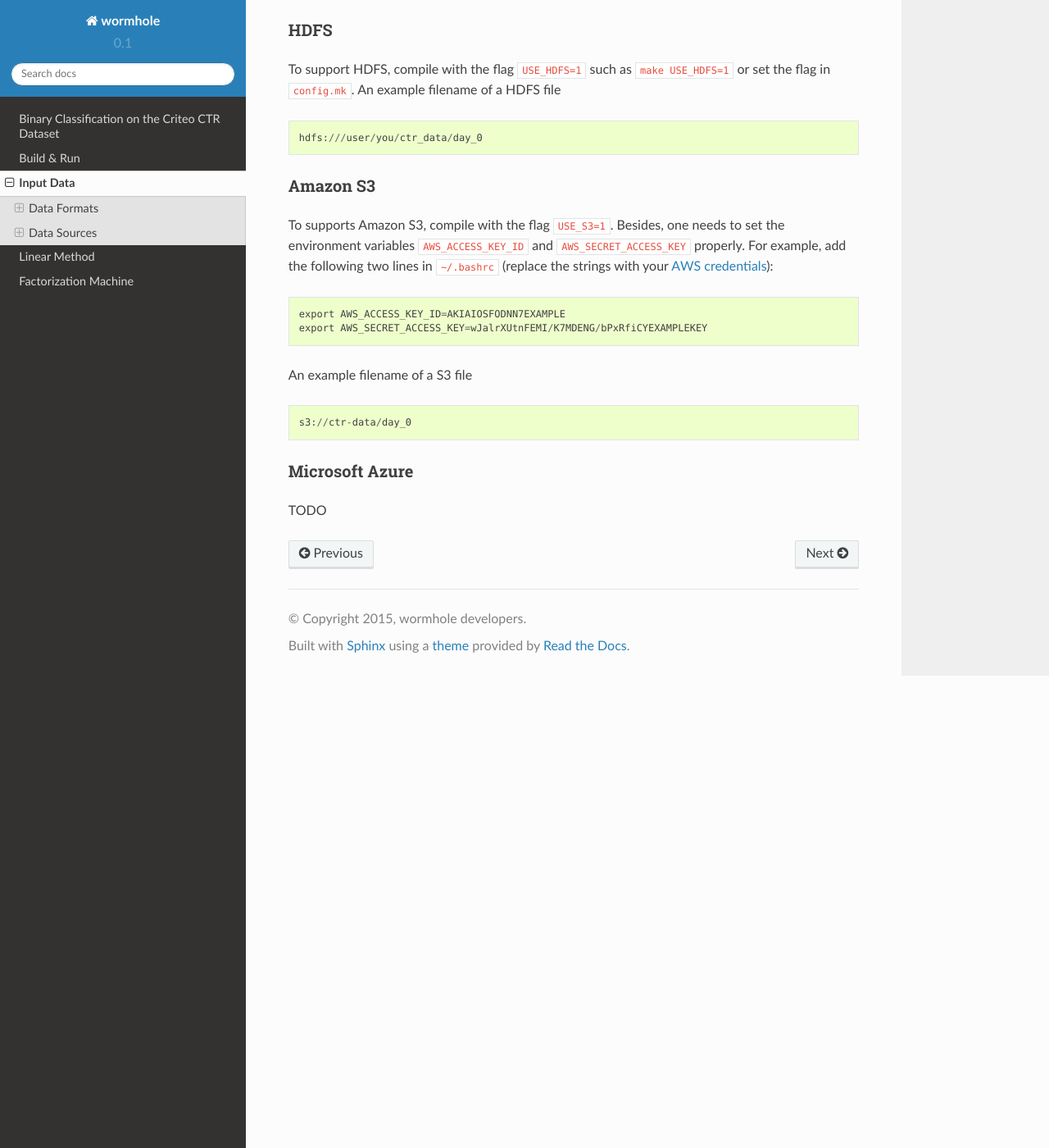
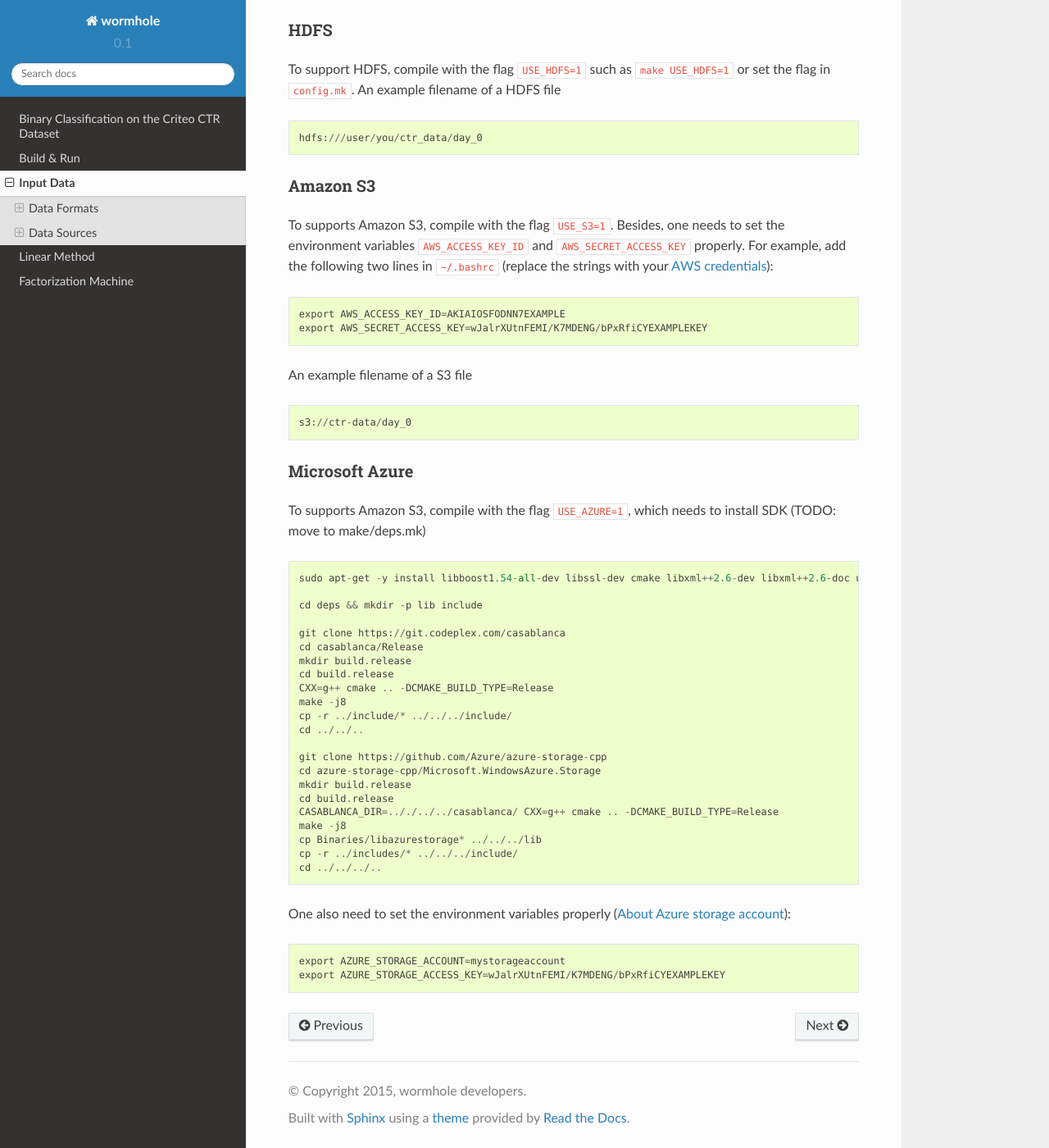
Before and after one commit to dmlc/wormhole, a Sphinx documentation site: the page built from doc/common/input.rst, in a window 1280 px wide and 1400 px high, scrolled down 1141 px. Shown: the whole window at 82% size. Built offline with Sphinx 7.4.7 and the Read the Docs theme 2.0.0, drawn with Linux system fonts in a browser that asks for light colours; some of the changed text lies outside the part shown.

Commit message:
update input/azure

```diff
--- a/doc/common/input.rst
+++ b/doc/common/input.rst
@@ -1,7 +1,7 @@
 Input Data
 ==========
 
-Wormhole supports various input data formats and sources.
+Wormhole supports various input data sources and formats.
 
 Data Formats
 ------------
@@ -78,4 +78,36 @@ An example filename of a S3 file ::
 Microsoft Azure
 ~~~~~~~~~~~~~~~
 
-TODO
+
+To supports Amazon S3, compile with the flag ``USE_AZURE=1``, which needs to
+install SDK (TODO: move to make/deps.mk) ::
+
+  sudo apt-get -y install libboost1.54-all-dev libssl-dev cmake libxml++2.6-dev libxml++2.6-doc uuid-dev
+
+  cd deps && mkdir -p lib include
+
+  git clone https://git.codeplex.com/casablanca
+  cd casablanca/Release
+  mkdir build.release
+  cd build.release
+  CXX=g++ cmake .. -DCMAKE_BUILD_TYPE=Release
+  make -j8
+  cp -r ../include/* ../../../include/
+  cd ../../..
+
+  git clone https://github.com/Azure/azure-storage-cpp
+  cd azure-storage-cpp/Microsoft.WindowsAzure.Storage
+  mkdir build.release
+  cd build.release
+  CASABLANCA_DIR=.././../../casablanca/ CXX=g++ cmake .. -DCMAKE_BUILD_TYPE=Release
+  make -j8
+  cp Binaries/libazurestorage* ../../../lib
+  cp -r ../includes/* ../../../include/
+  cd ../../../..
+
+One also need to
+set the environment variables properly
+(`About Azure storage account <https://azure.microsoft.com/en-us/documentation/articles/storage-create-storage-account/>`_)::
+
+  export AZURE_STORAGE_ACCOUNT=mystorageaccount
+  export AZURE_STORAGE_ACCESS_KEY=wJalrXUtnFEMI/K7MDENG/bPxRfiCYEXAMPLEKEY
```
